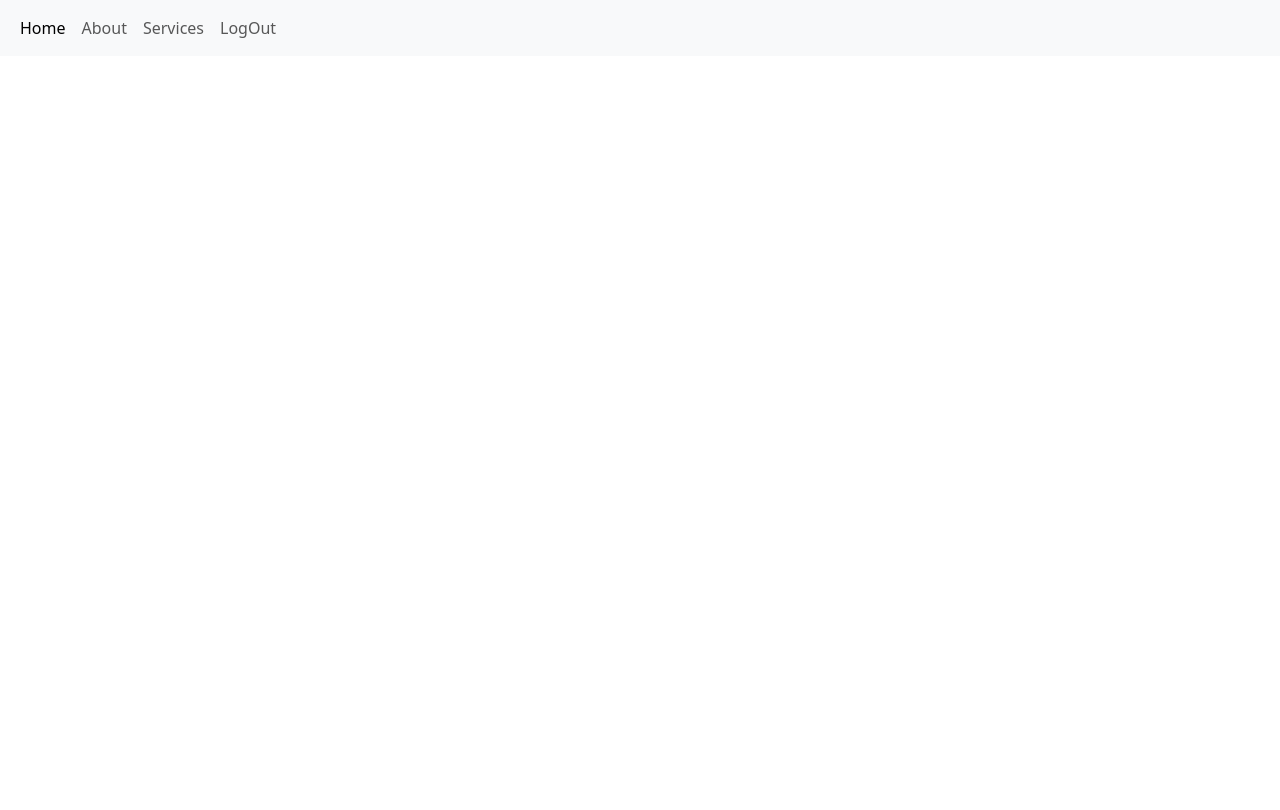
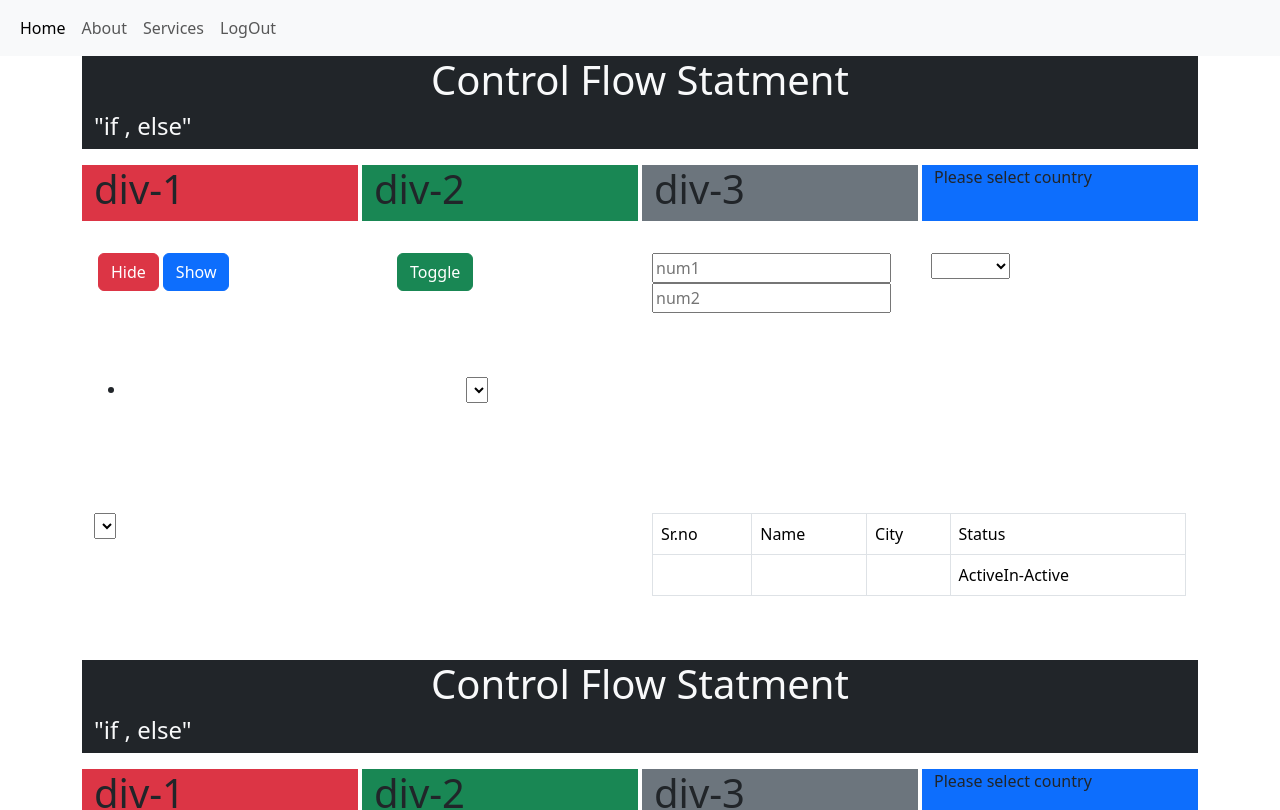
Before and after one commit to swainsaiashirbad/Angular-18, an Angular app in the folder angular-18-tutorial/: page /ifElse in a window 1280 px wide. Before the commit this address led to /. Shown: the top 810 px of the page. Built offline with nearby package versions, Linux system fonts and the light colour scheme.

Commit message:
Control flow added

```diff
--- a/angular-18-tutorial/src/app/app.component.html
+++ b/angular-18-tutorial/src/app/app.component.html
@@ -20,10 +20,12 @@
           <li class="nav-item">
             <a class="nav-link" routerLink="logOut">LogOut</a>
           </li>
+
         </ul>
       </div>
     </div>
   </nav>
   <div class="container">
     <div class="row"> <router-outlet></router-outlet></div>
+    <app-if-else></app-if-else>
   </div>
--- a/angular-18-tutorial/src/app/app.component.ts
+++ b/angular-18-tutorial/src/app/app.component.ts
@@ -1,13 +1,11 @@
 import { Component } from '@angular/core';
 import { RouterLink, RouterOutlet } from '@angular/router';
-import { DataBindingComponent } from './component/data-binding/data-binding.component';
-import { StructuralDirectivesComponent } from './directives/structural-directives/structural-directives.component';
-import { AttributeDirectiveComponent } from './directives/attribute-directive/attribute-directive.component';
+import { IfElseComponent } from './controlFlow/if-else/if-else.component';
 
 @Component({
   selector: 'app-root',
   standalone: true,
-  imports: [RouterOutlet,RouterLink],
+  imports: [RouterOutlet,RouterLink,IfElseComponent],
   templateUrl: './app.component.html',
   styleUrl: './app.component.css'
 })
--- a/angular-18-tutorial/src/app/app.routes.ts
+++ b/angular-18-tutorial/src/app/app.routes.ts
@@ -3,6 +3,7 @@ import { HomeComponent } from './routing/home/home.component';
 import { AboutComponent } from './routing/about/about.component';
 import { LogOutComponent } from './routing/log-out/log-out.component';
 import { ServicesComponent } from './routing/services/services.component';
+import { IfElseComponent } from './controlFlow/if-else/if-else.component';
 
 export const routes: Routes = [
     {
@@ -20,5 +21,9 @@ export const routes: Routes = [
     {
         path:"services",
         component:ServicesComponent
+    },
+    {
+        path:"ifElse",
+        component:IfElseComponent
     }
 ];
--- /dev/null
+++ b/angular-18-tutorial/src/app/controlFlow/if-else/if-else.component.html
@@ -0,0 +1,102 @@
+<div class="container-fluid">
+    <div class="row bg-dark">
+        <div class="col">
+            <h1 class="text-center text-light" >Control Flow Statment</h1>
+            <h4 class="text-light">"if , else"</h4>
+        </div>
+    </div>
+    <div class="row py-3 justify-content-evenly">
+        @if (div1IsVisible) {
+            <div class="col bg-danger me-1" >
+                <h1>div-1</h1>
+            </div>
+        }
+
+        @if (div2IsVisible) {
+            <div class="col bg-success me-1" ><h1>div-2</h1></div>
+        }
+
+        @if (num1==num2) {
+            <div class="col bg-secondary me-1" ><h1>div-3</h1></div>
+        }
+        <div class="col bg-primary " >
+            @if (dropdewnValue=="India") {   <p>India</p>}
+            @else if (dropdewnValue=="USA") { <p>USA</p>}
+            @else if (dropdewnValue=="Canada") {  <p>Canada</p>}
+             @else {  <p>Please select country</p>}
+
+        </div>
+    </div>
+    <div class="row py-3 ">
+        <div class="col ">
+            <button class="btn btn-danger mx-1" (click)="hide()">Hide</button>
+            <button class="btn btn-primary"(click)="show()">Show</button>
+        </div>
+        <div class="col ">
+            <button class="btn btn-success ms-4" (click)="showHide()" >Toggle</button>
+        </div>
+        <div class="col ">
+            <input type="text" placeholder="num1" [(ngModel)]="num1">
+            <input type="text" placeholder="num2" [(ngModel)]="num2" >
+        </div>
+        <div class="col ">
+        <div class="">
+            <select name="" id="" [(ngModel)]="dropdewnValue" >
+                <option class="dropdown-menu" value="select">select</option>
+                <option class="dropdown-item" value="India">India</option>
+                <option class="dropdown-item" value="USA">USA</option>
+                <option class="dropdown-item" value="Canada">Canada</option>
+                <option class="dropdown-item" value="other">other</option>
+            </select>
+        </div>
+
+        </div>
+    </div>
+    <div class="row py-5">
+        <div class="col">
+            <ul>
+                <li ></li>
+            </ul>
+        </div>
+        <div class="col">
+            <select name="" id="">
+                <option value="" ></option>
+            </select>
+        </div>
+        <div class="col">
+            <div></div>
+        </div>
+
+    </div>
+    <div class="row py-5">
+        <div class="col">
+            <select name="" id="">
+                <option ></option>
+            </select>
+        </div>
+        <div class="col">
+            <table class="table table-bordered">
+                <thead>
+                    <tr>
+                        <td>Sr.no</td>
+                        <td>Name</td>
+                        <td>City</td>
+                        <td>Status</td>
+                    </tr>
+                </thead>
+                <tbody>
+                    <tr >
+                        <td></td>
+                        <td></td>
+                        <td></td>
+                        <td>
+                            <span >Active</span>
+                            <span >In-Active</span>
+                        </td>
+                    </tr>
+                </tbody>
+            </table>
+        </div>
+
+    </div>
+</div>
--- /dev/null
+++ b/angular-18-tutorial/src/app/controlFlow/if-else/if-else.component.ts
@@ -0,0 +1,28 @@
+import { Component } from '@angular/core';
+import { FormsModule } from '@angular/forms';
+
+@Component({
+  selector: 'app-if-else',
+  standalone: true,
+  imports: [FormsModule],
+  templateUrl: './if-else.component.html',
+  styleUrl: './if-else.component.css'
+})
+export class IfElseComponent {
+
+  div1IsVisible:boolean=true
+  div2IsVisible:boolean=true
+  num1:string=''
+  num2:string=''
+  dropdewnValue:string=""
+
+  hide(){
+    this.div1IsVisible=false
+  }
+  show(){
+    this.div1IsVisible=true
+  }
+  showHide(){
+    this.div2IsVisible=!this.div2IsVisible
+  }
+}
```
Also changed, not shown: angular-18-tutorial/src/app/controlFlow/if-else/if-else.component.css (added), 1 other file (tests, documents, lock files or other folders).
